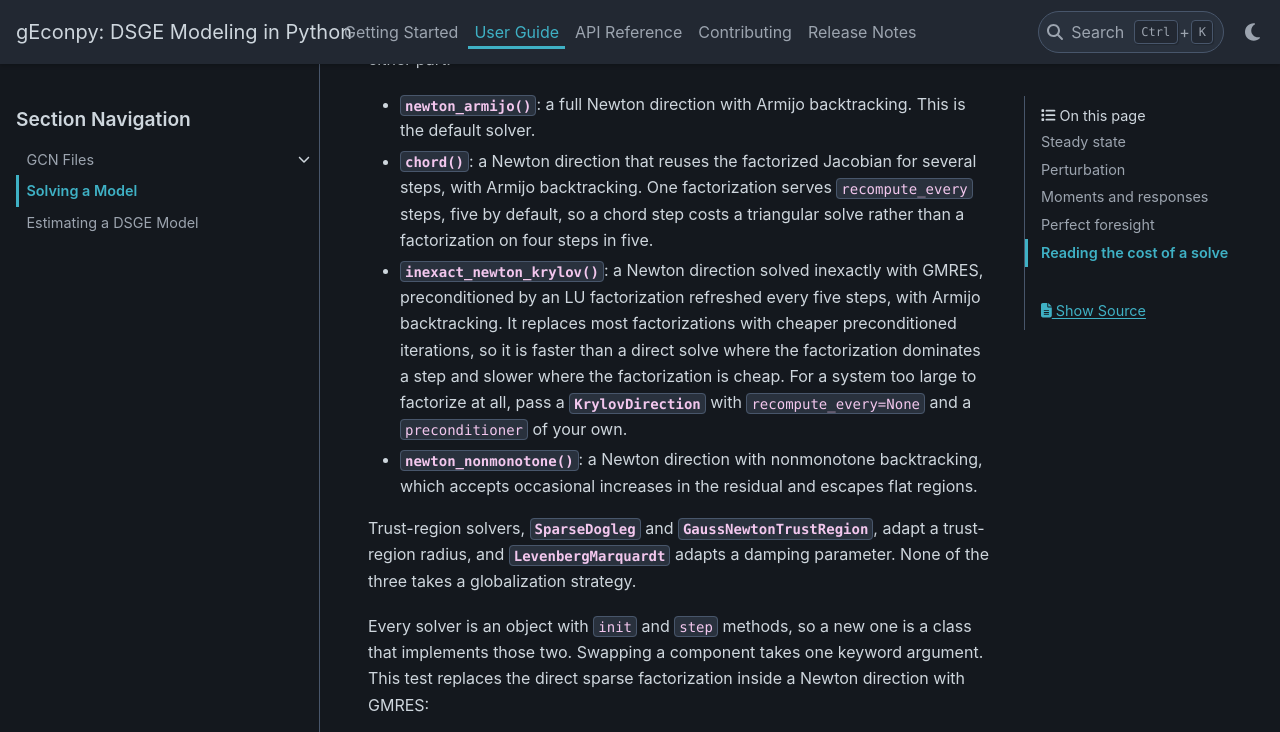
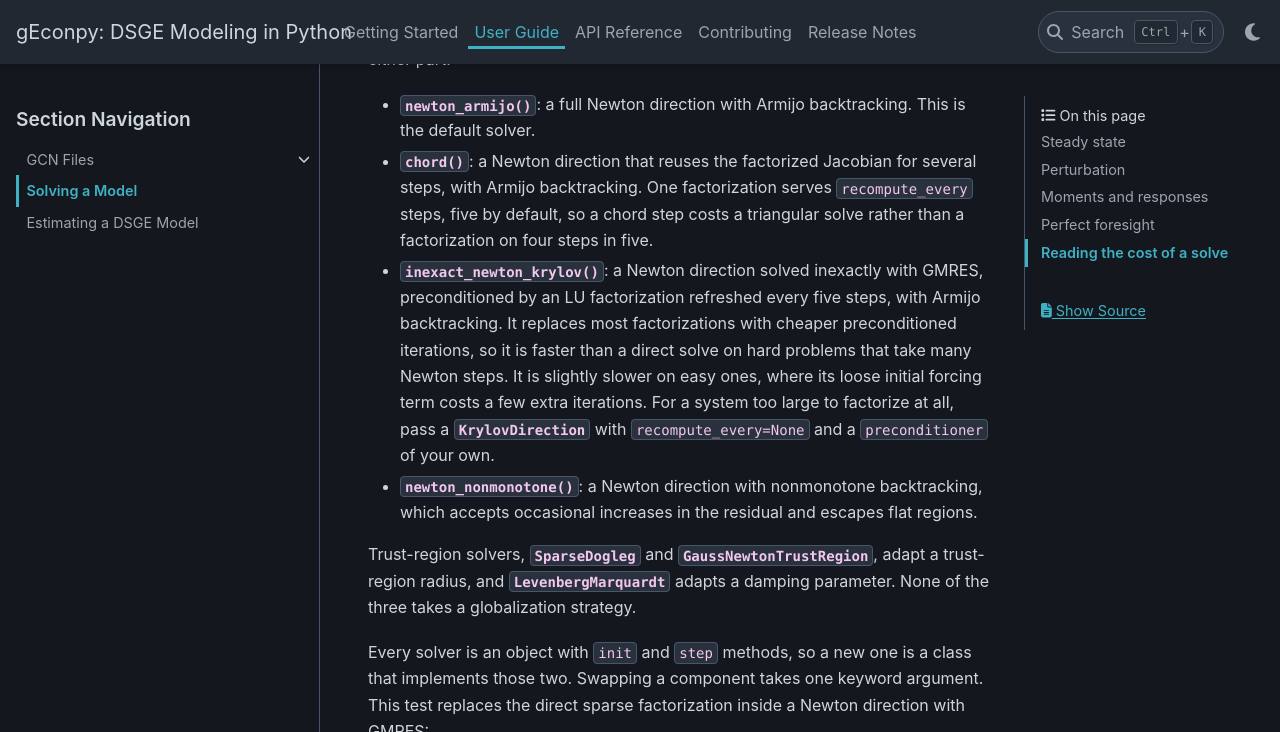
Before and after one commit to jessegrabowski/gEconpy, a Sphinx documentation site: the page built from docs/source/user_guide/solving.rst, in a window 1280 px wide and 900 px high, scrolled down 1965 px, cut to the strip 0-732 px from the top of the window. Built offline with Sphinx 7.4.7 and the PyData theme 0.15.4, drawn with Linux system fonts in a browser that asks for light colours; pages that are not in the unit, such as notebooks, are missing from menus; the version number could not be read and is left out.

Commit message:
Describe when the Krylov solver beats a direct solve

```diff
--- a/docs/source/user_guide/solving.rst
+++ b/docs/source/user_guide/solving.rst
@@ -73,10 +73,11 @@ globalization strategy, which picks the step length along it. Four named constru
   default, so a chord step costs a triangular solve rather than a factorization on four steps in five.
 - :func:`~gEconpy.solvers.sparse_root.line_search.inexact_newton_krylov`: a Newton direction solved inexactly with
   GMRES, preconditioned by an LU factorization refreshed every five steps, with Armijo backtracking. It replaces
-  most factorizations with cheaper preconditioned iterations, so it is faster than a direct solve where the
-  factorization dominates a step and slower where the factorization is cheap. For a system too large to factorize
-  at all, pass a :class:`~gEconpy.solvers.sparse_root.direction.KrylovDirection` with ``recompute_every=None`` and
-  a ``preconditioner`` of your own.
+  most factorizations with cheaper preconditioned iterations, so it is faster than a direct solve on hard problems
+  that take many Newton steps. It is slightly slower on easy ones, where its loose initial forcing term costs a few
+  extra iterations. For a system too large to factorize at all, pass a
+  :class:`~gEconpy.solvers.sparse_root.direction.KrylovDirection` with ``recompute_every=None`` and a
+  ``preconditioner`` of your own.
 - :func:`~gEconpy.solvers.sparse_root.line_search.newton_nonmonotone`: a Newton direction with nonmonotone
   backtracking, which accepts occasional increases in the residual and escapes flat regions.
 
```
